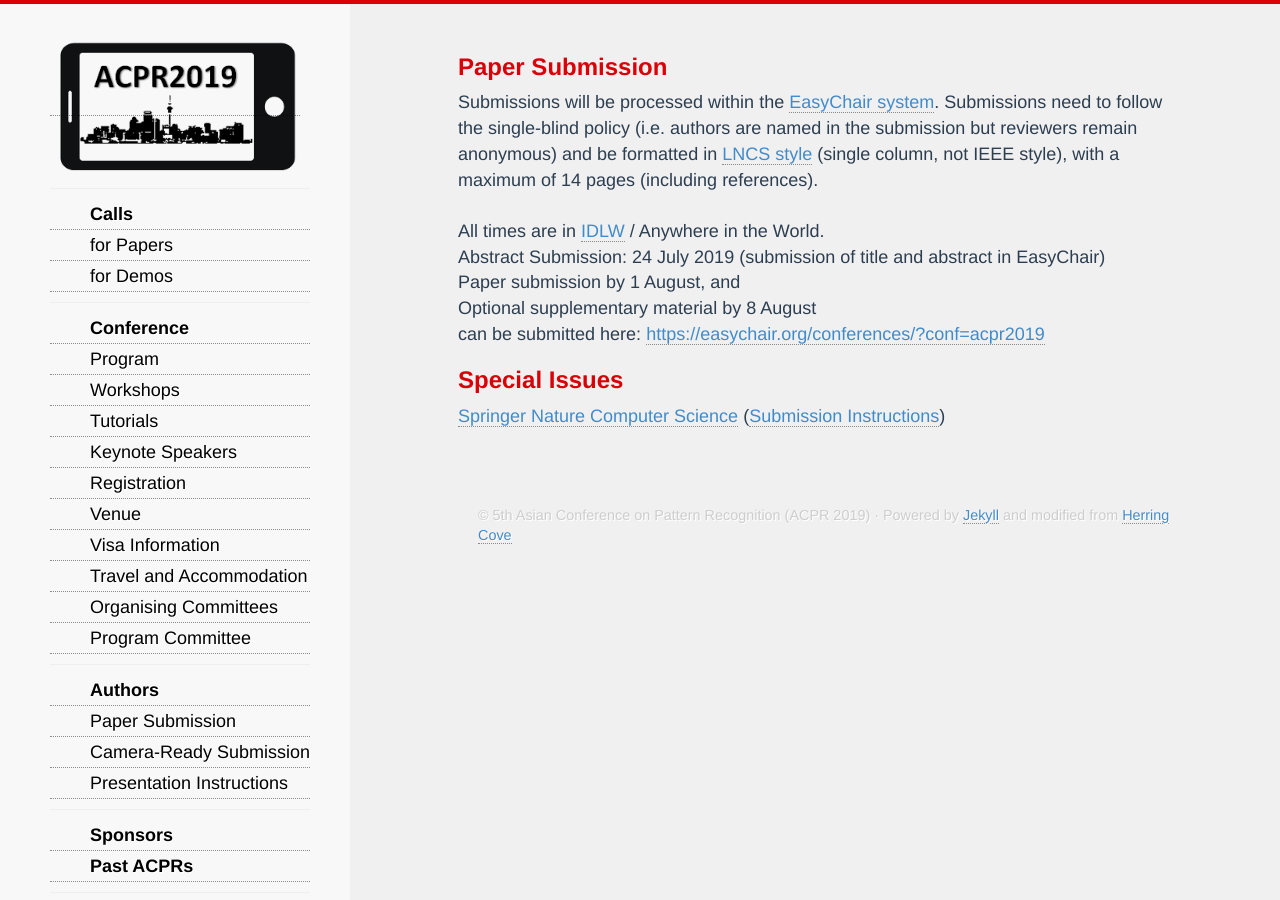
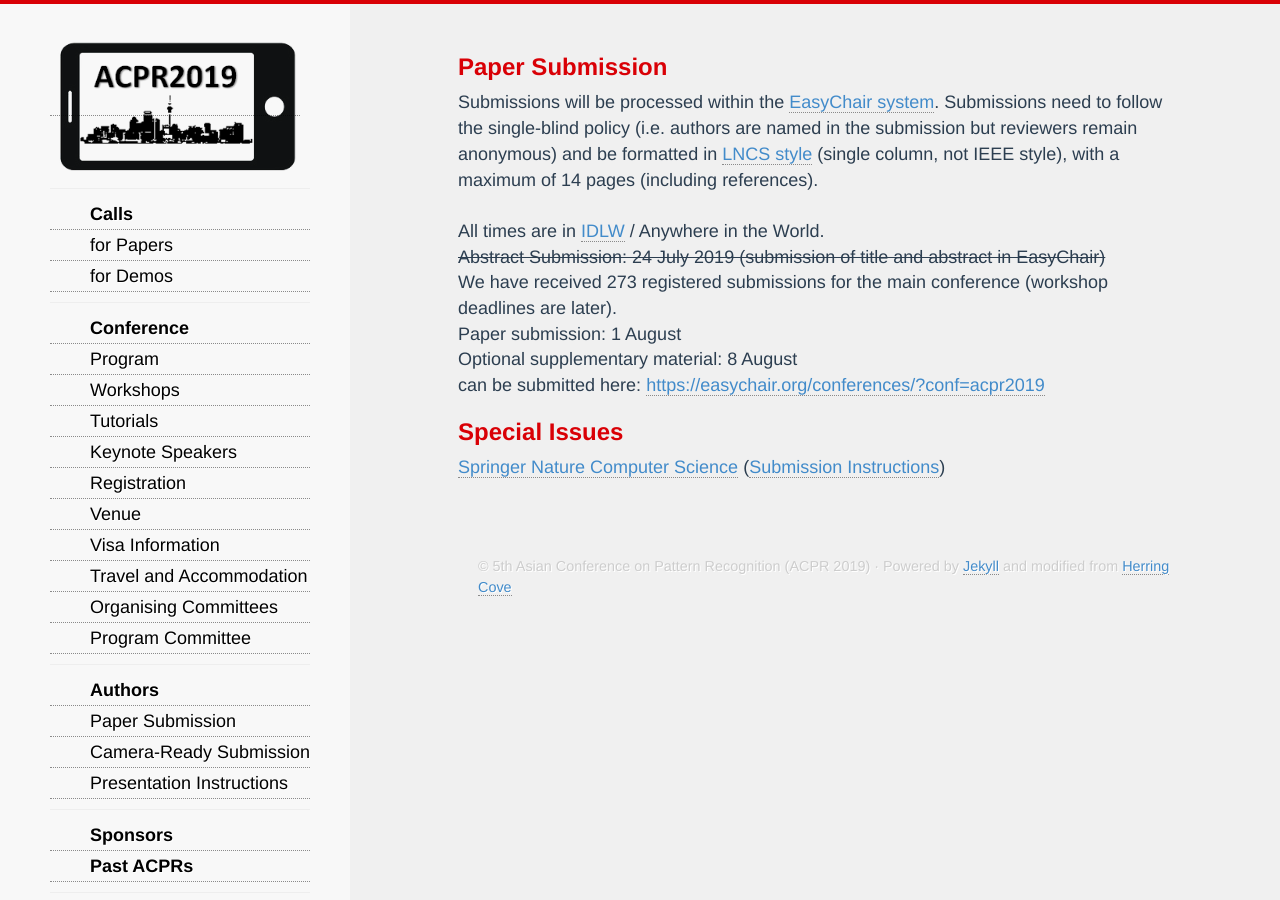
Before and after one commit to AndrewChenUoA/ACPR2019, a Jekyll site: the page built from submission.html, in a window 1280 px wide. Built offline with Jekyll 4.4.1, drawn with Linux system fonts in a browser that asks for light colours; nearby versions of some CDN libraries; Markdown is read by kramdown in place of the engine named in the settings.

Commit message:
Abstract submission passed

```diff
--- a/index.html
+++ b/index.html
@@ -33,7 +33,8 @@ title: ACPR 2019 - The 5th Asian Conference on Pattern Recognition
   <h3>Important Dates</h3>
   See individual <a href="workshops.html">workshops</a> for workshop deadlines; main conference as follows:<br/>
   All times are in <a href="https://time.is/IDLW">IDLW</a> / Anywhere in the World (except for the conference itself).<br/>
-  <a href="submission.html">Abstract</a> Submission: 24 July 2019 (submission of title and abstract in EasyChair)<br/>
+  <s><a href="submission.html">Abstract</a> Submission: 24 July 2019 (submission of title and abstract in EasyChair)</s><br/>
+  We have received 273 registered submissions for the main conference (workshop deadlines are later).<br/>
   <a href="submission.html">Paper</a> Submission: 1 August 2019 (no extensions)<br/>
   Supplementary Materials: 8 August 2019<br/>
   Notification to Authors: 1 September 2019<br/>
--- a/submission.html
+++ b/submission.html
@@ -5,9 +5,10 @@ title: ACPR 2019 - The 5th Asian Conference on Pattern Recognition
 <h3>Paper Submission</h3>
 Submissions will be processed within the <a href="https://easychair.org/conferences/?conf=acpr2019">EasyChair system</a>. Submissions need to follow the single-blind policy (i.e. authors are named in the submission but reviewers remain anonymous) and be formatted in <a href="https://www.springer.com/gp/computer-science/lncs/conference-proceedings-guidelines">LNCS style</a> (single column, not IEEE style), with a maximum of 14 pages (including references).<br/><br/>
 All times are in <a href="https://time.is/IDLW">IDLW</a> / Anywhere in the World.<br/>
-Abstract Submission: 24 July 2019 (submission of title and abstract in EasyChair)<br/>
-Paper submission by 1 August, and<br/>
-Optional supplementary material by 8 August<br/>
+<s>Abstract Submission: 24 July 2019 (submission of title and abstract in EasyChair)</s><br/>
+We have received 273 registered submissions for the main conference (workshop deadlines are later).<br/>
+Paper submission: 1 August<br/>
+Optional supplementary material: 8 August<br/>
 can be submitted here: <a href="https://easychair.org/conferences/?conf=acpr2019">https://easychair.org/conferences/?conf=acpr2019</a>
 </div>
 
```
